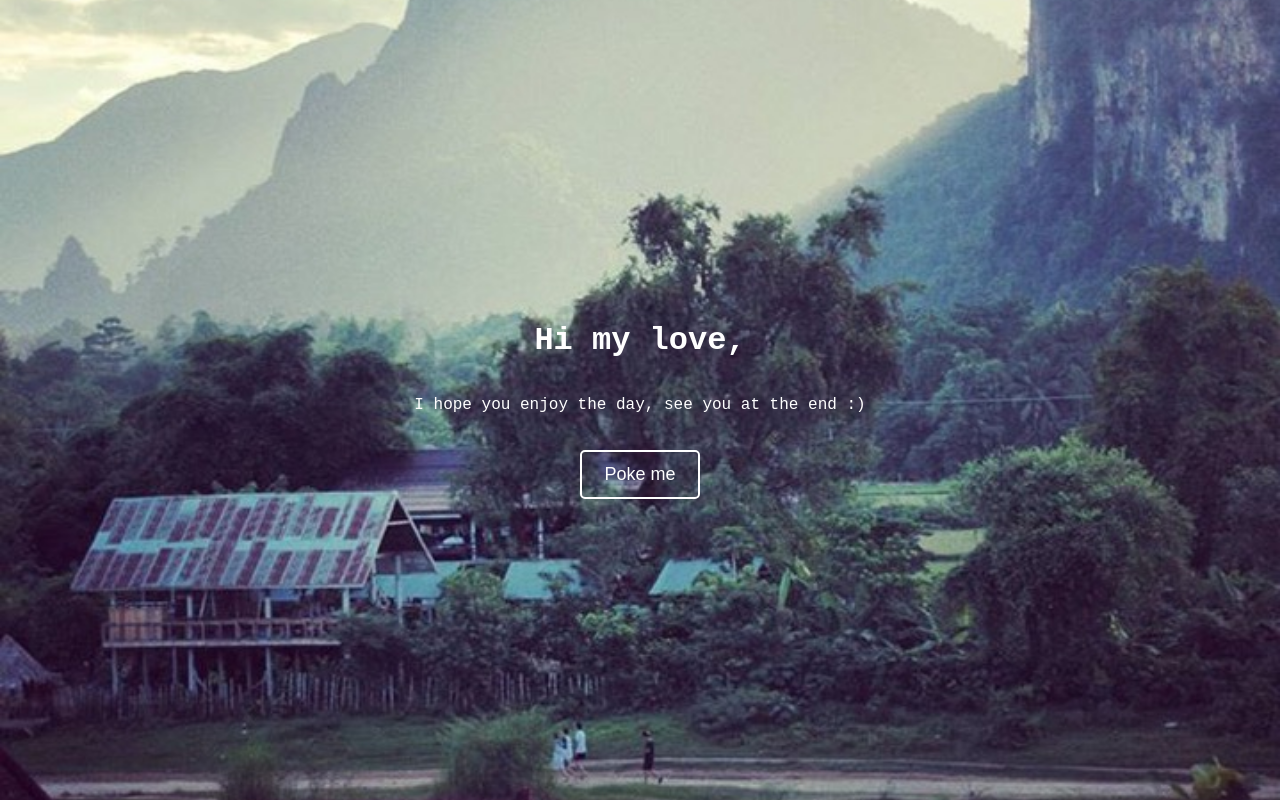
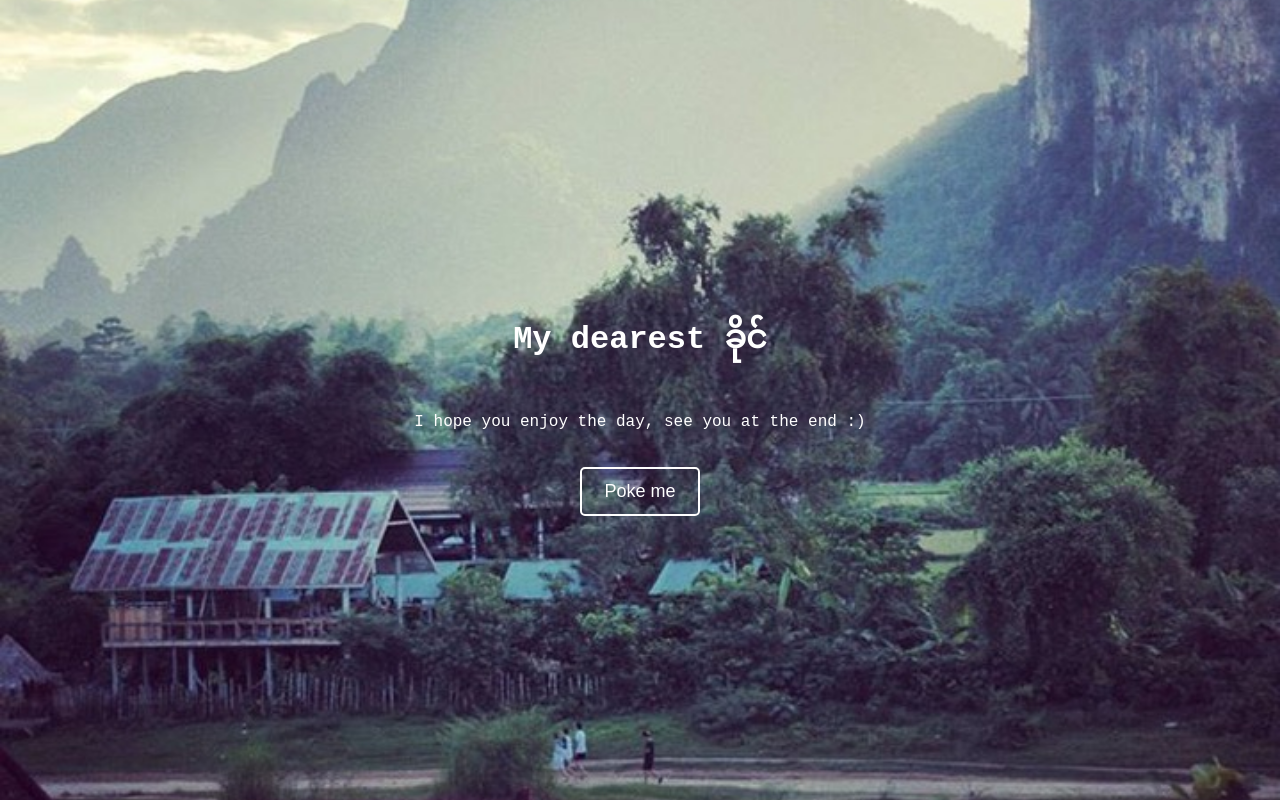
Before and after one commit to lowxyang/pls, a plain HTML site: page index.html in a window 1280 px wide. Drawn offline with Linux system fonts and the light colour scheme; a web font is replaced by a local one.

Commit message:
Update index.html

```diff
--- a/index.html
+++ b/index.html
@@ -24,7 +24,7 @@
     <div id="bg1" class="bg"></div>
     <div id="bg2" class="bg"></div>
 
-    <h1>Hi my love,</h1>
+    <h1>My dearest ခိုင် </h1>
     <p>I hope you enjoy the day, see you at the end :)</p>
     <button onclick="startExperience()">Poke me</button>
 
```
